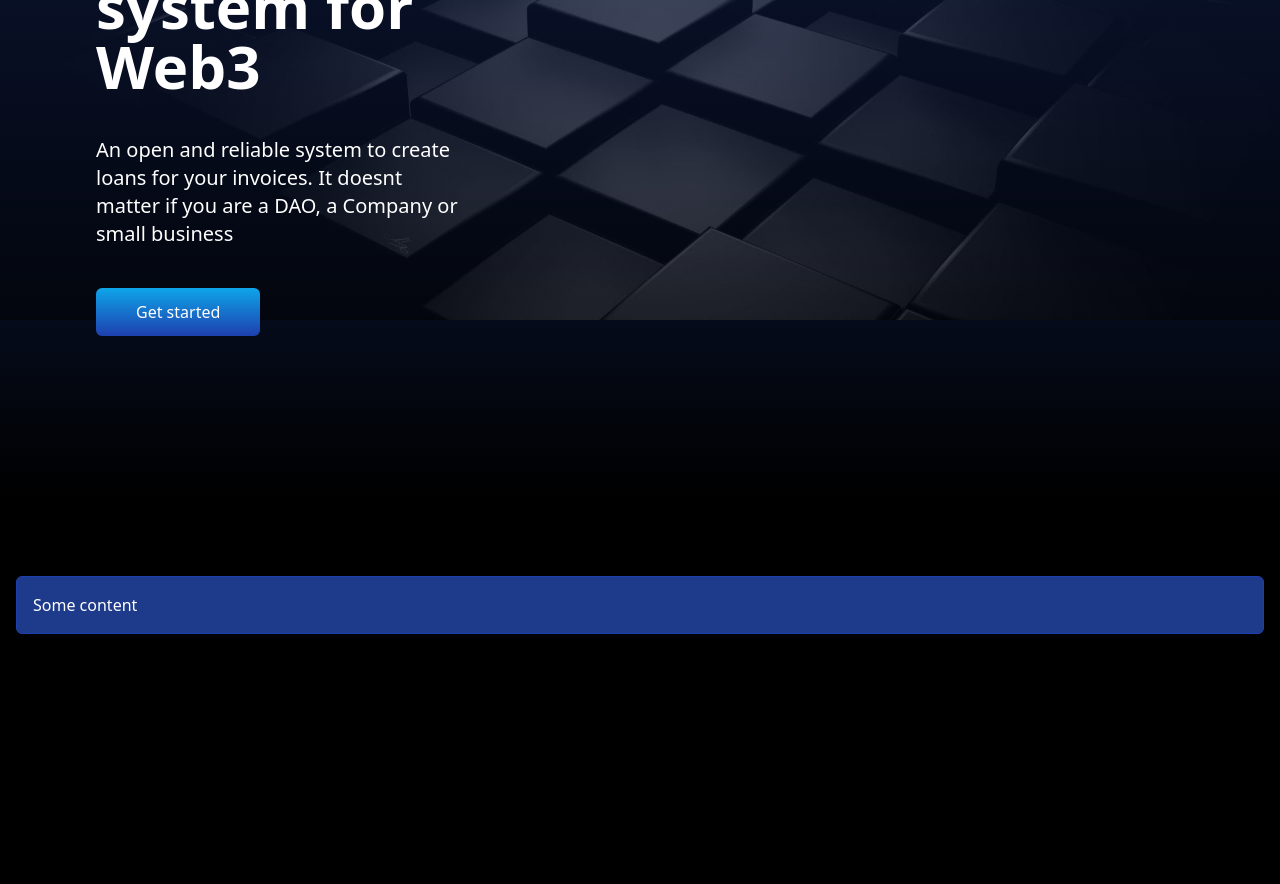
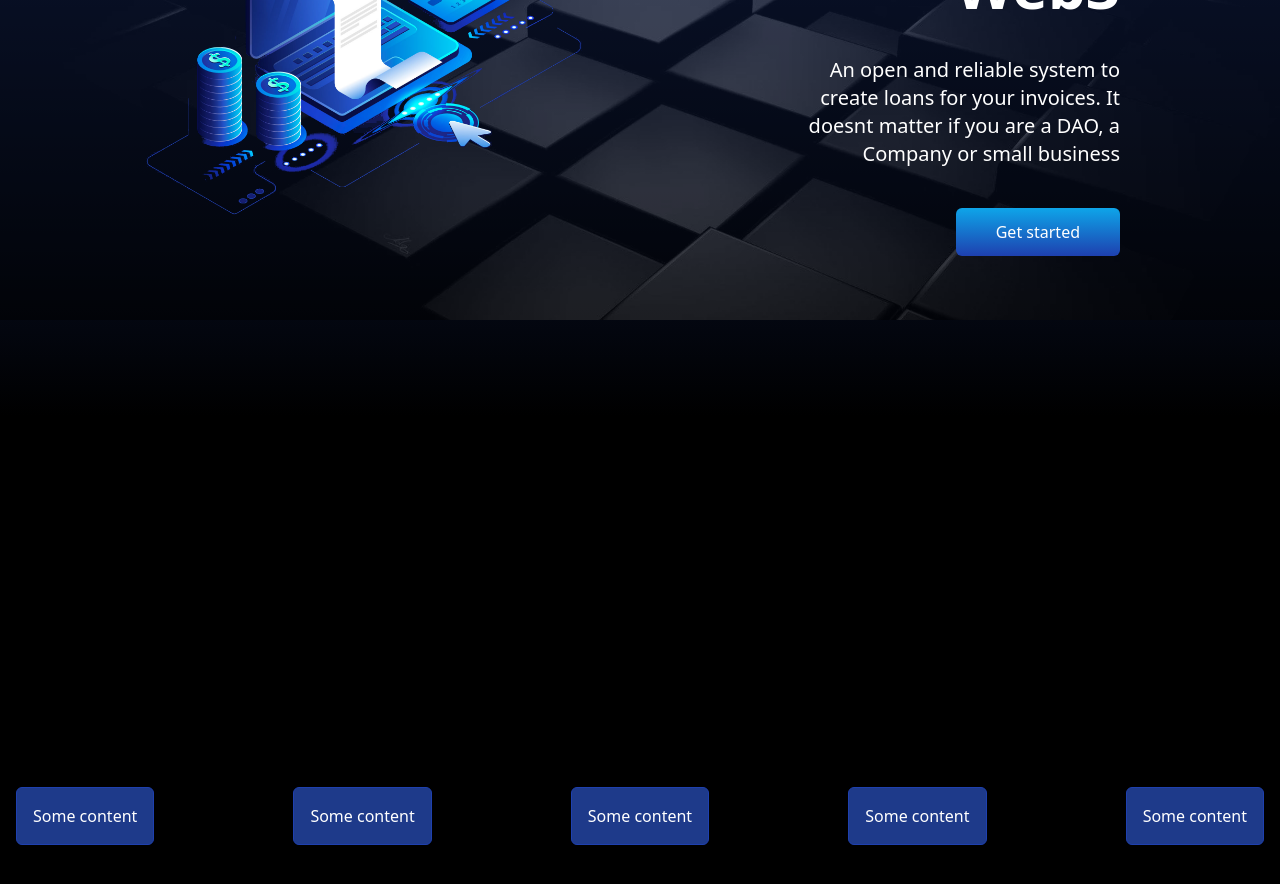
Before and after one commit to chelofinance/HackFS, a Next.js app in the folder src/: page / in a window 1280 px wide. Shown: the part 400-1284 px from the top of the page. Built offline with nearby package versions, Linux system fonts and the light colour scheme.

Commit message:
added scroll animation and main image

```diff
--- a/src/pages/index.tsx
+++ b/src/pages/index.tsx
@@ -1,40 +1,65 @@
-import type {NextPage} from "next";
-import {uploadDirectory} from "@helpers/storage/ipfs";
-import {Card} from "@components/Card";
+import type { NextPage } from "next";
+import { uploadDirectory } from "@helpers/storage/ipfs";
+import { Card } from "@components/Card";
+import React from "react";
+import AOS from "aos";
+import "aos/dist/aos.css";
 
 const Home: NextPage = () => {
   const handleFiles = async (event: React.ChangeEvent<HTMLInputElement>) => {
     const files: (File | Object)[] = Array.from(event.target.files || []);
-    const uploadContent = files.concat([{mynewObject: "is awesome", isAwesome: true}]);
+    const uploadContent = files.concat([
+      { mynewObject: "is awesome", isAwesome: true },
+    ]);
 
     if (files.length <= 0) return;
 
     try {
       await uploadDirectory(uploadContent);
     } catch (err: any) {
-      console.log({err});
+      console.log({ err });
     }
   };
 
+  React.useEffect(() => {
+    AOS.init();
+  }, []);
+
   return (
-    <div className="flex h-full flex-col items-center justify-start ">
+    <div className="flex min-h-screen flex-col items-center justify-start ">
       <div className="opacity-50 absolute z-0 top-0">
         <img src="/background.webp" className="w-full h-full" />
       </div>
-      <div className="z-10 flex flex-col justify-start items-start w-full py-60 px-20">
-        <div className="w-1/3 flex flex-col items-start gap-10">
-          <h1 className="text-6xl font-bold">Invoice Loans system for Web3</h1>
-          <span className="font-thin text-xl">
-            An open and reliable system to create loans for your invoices. It doesnt matter if you
-            are a DAO, a Company or small business{" "}
-          </span>
-          <button className="rounded-md bg-blue-400 px-10 py-3 w-30 bg-gradient-to-b from-sky-500 to-blue-800">
-            Get started
-          </button>
+      <div className="z-10 flex flex-col justify-center items-center w-full min-h-screen">
+        <div className="flex justify-between items-center w-full pl-24 pr-36">
+          <img src="/main_image.png" className="w-1/2" alt="" />
+          <div className="w-1/3 flex flex-col items-end gap-10">
+            <h1 className="text-6xl text-right font-bold">
+              Invoice Loans system for Web3
+            </h1>
+            <span className="font-thin text-xl text-right">
+              An open and reliable system to create loans for your invoices. It
+              doesnt matter if you are a DAO, a Company or small business{" "}
+            </span>
+            <button className="rounded-md bg-blue-400 px-10 py-3 w-30 bg-gradient-to-b from-sky-500 to-blue-800">
+              Get started
+            </button>
+          </div>
         </div>
       </div>
-      <div className="h-screen w-full">
-        <Card> Some content</Card>
+      <div
+        className="h-screen w-full flex flex-wrap items-center justify-between"
+        data-aos="fade-down"
+        data-aos-duration="1000"
+        data-aos-easing="ease-in-out"
+        data-aos-mirror="true"
+        data-aos-once="false"
+      >
+        <Card>Some content</Card>
+        <Card>Some content</Card>
+        <Card>Some content</Card>
+        <Card>Some content</Card>
+        <Card>Some content</Card>
       </div>
     </div>
   );
```
Also changed, not shown: src/package.json (+22 -20 lines), src/public/main_image.png (added).
